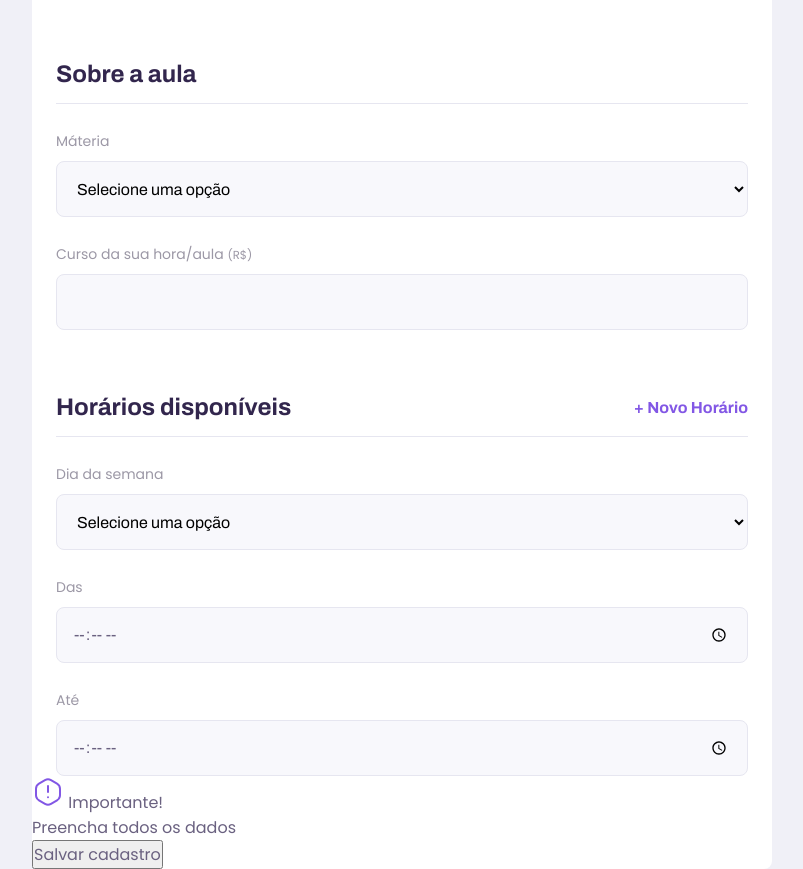
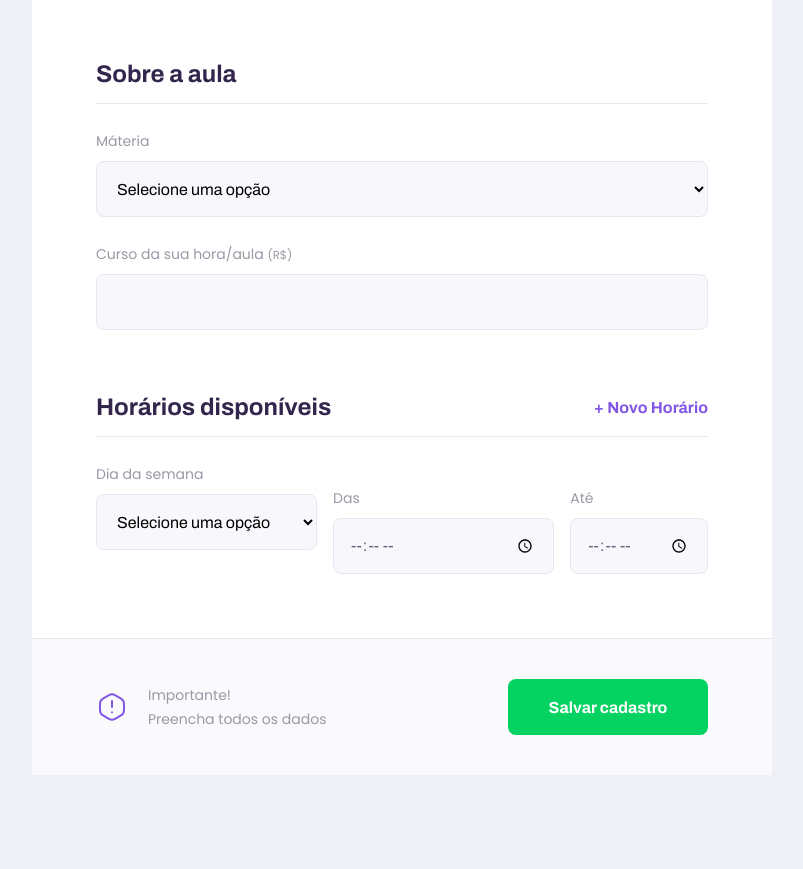
Before and after one commit to Vitor-Alvesz/NLW-Projeto, a plain HTML site: page give-classes.html in a window 1280 px wide. Shown: the part 981-1850 px from the top of the page, without its empty margins (238-1041 px from the left). After the commit the page ends 1756 px from the top, so only its background shows below. Drawn offline with Linux system fonts and the light colour scheme.

Commit message:
finalizei a parte de html e css

```diff
--- a/give-classes.html
+++ b/give-classes.html
@@ -83,7 +83,7 @@
                 </fieldset>
 
 
-                <fieldset>
+                <fieldset id="schedule-items">
                     <legend>Horários disponíveis
                         <button id="add-time">+ Novo Horário</button>
                     </legend>
--- a/styles/partials/page-give-classes.css
+++ b/styles/partials/page-give-classes.css
@@ -48,13 +48,11 @@
 
     cursor: pointer;
 
-    transition: 0.2;
-
+    transition: 0.2s;
 
 }
 
 #page-give-classes fieldset legend button:hover{
-    transform: translateY(-5px);
     color: var(--color-primary-dark);
 
 }
@@ -69,8 +67,97 @@
     margin-top: 2.4rem;
 }
 
+#page-give-classes main footer {
+    padding: 4rem 2.4rem;
+
+    background: var(--color-box-footer);
+    border-top: 1px solid var(--color-line-in-white);
+    margin-top: 6.4rem;
+}
+
+#page-give-classes main footer p {
+    display: flex;
+    align-items: center;
+    justify-content: center;
+
+    font-size: 1.4rem;
+    line-height: 2.4rem;
+
+    color: var(--color-text-complement);
+}
+
+#page-give-classes main footer p img {
+    margin-right: 2rem;
+}
+#page-give-classes main footer button {
+    width: 100%;
+    height: 5.6rem;
+    background: var(--color-secondary);
+    color: var(--color-button-text);
+    border: 0;
+    border-radius: .8rem;
+    cursor: pointer;
+    font: 700 1.6rem Archivo;
+    display: flex;
+    align-items: center;
+    justify-content: center;
+    text-decoration: none;
+
+    transition: 0.2s;
+    margin-top: 3.2rem;
+}
+
+#page-give-classes main footer button:hover {
+    background: var(--color-secondary-dark);
+}
+
+.schedule-item+.schedule-item {
+    margin-top: 3.2rem;
+    padding-top: 3.2rem;
+
+    border-top: 1px solid var(--color-line-in-white);
+}
+
+
 @media (min-width: 700px){
     #page-give-classes #container {
         max-width: 100vw;
     }
+
+    #page-give-classes .page-header .header-content {
+
+            margin-bottom: 0;
+
+
+    }
+
+    #page-give-classes main fieldset {
+        padding: 0 64px;
+    }
+
+    .schedule-item  {
+        display: grid;
+        grid-template-columns: 2fr 2fr 1fr;
+        column-gap: 1.6rem;
+    }
+
+    #page-give-classes #schedule-item .select-block+.input-block,
+    #page-give-classes #schedule-item .input-block+.input-block{
+        margin-top: 0;
+    }
+
+    #page-give-classes main footer {
+        padding: 40px 64px;
+
+        display: flex;
+        align-items: center;
+        justify-content: space-between;
+    }
+
+    #page-give-classes main footer button {
+        margin-top: 0;
+
+        width: 200px;
+
+    }
 }
```
